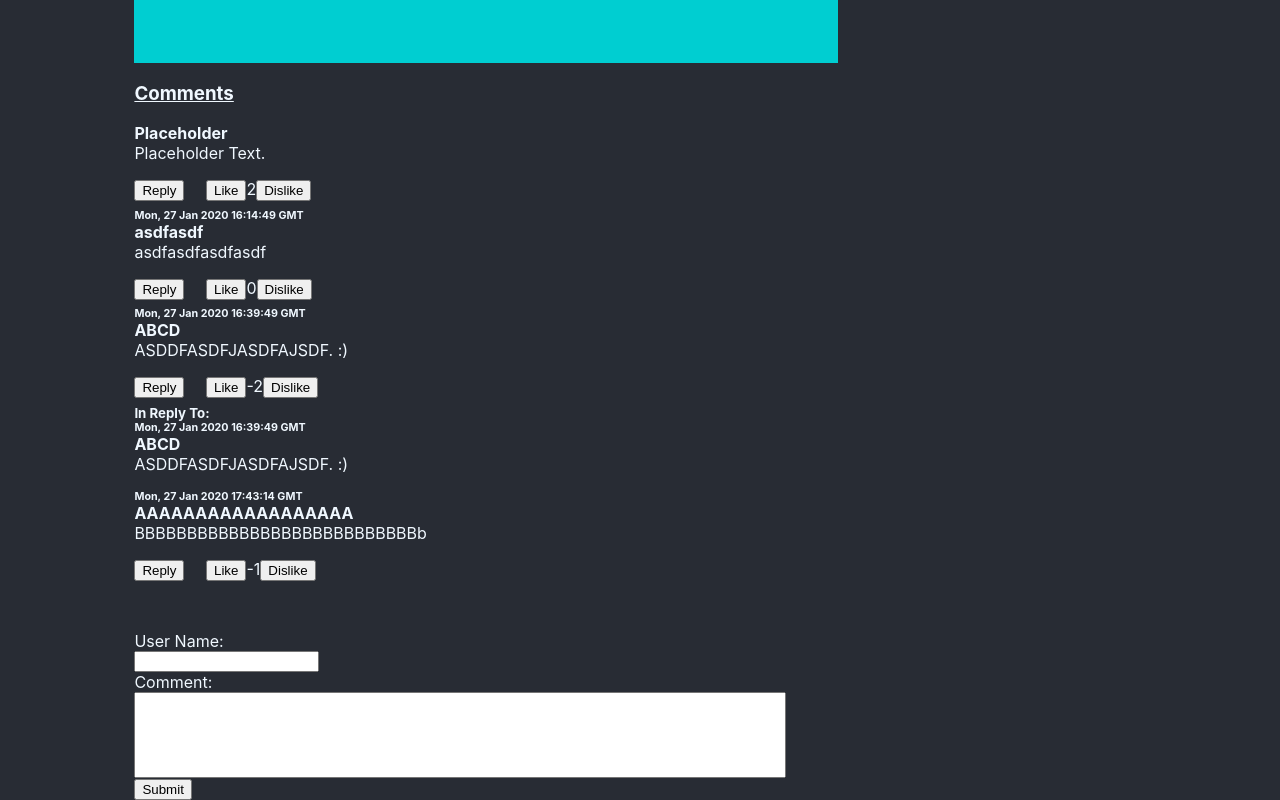
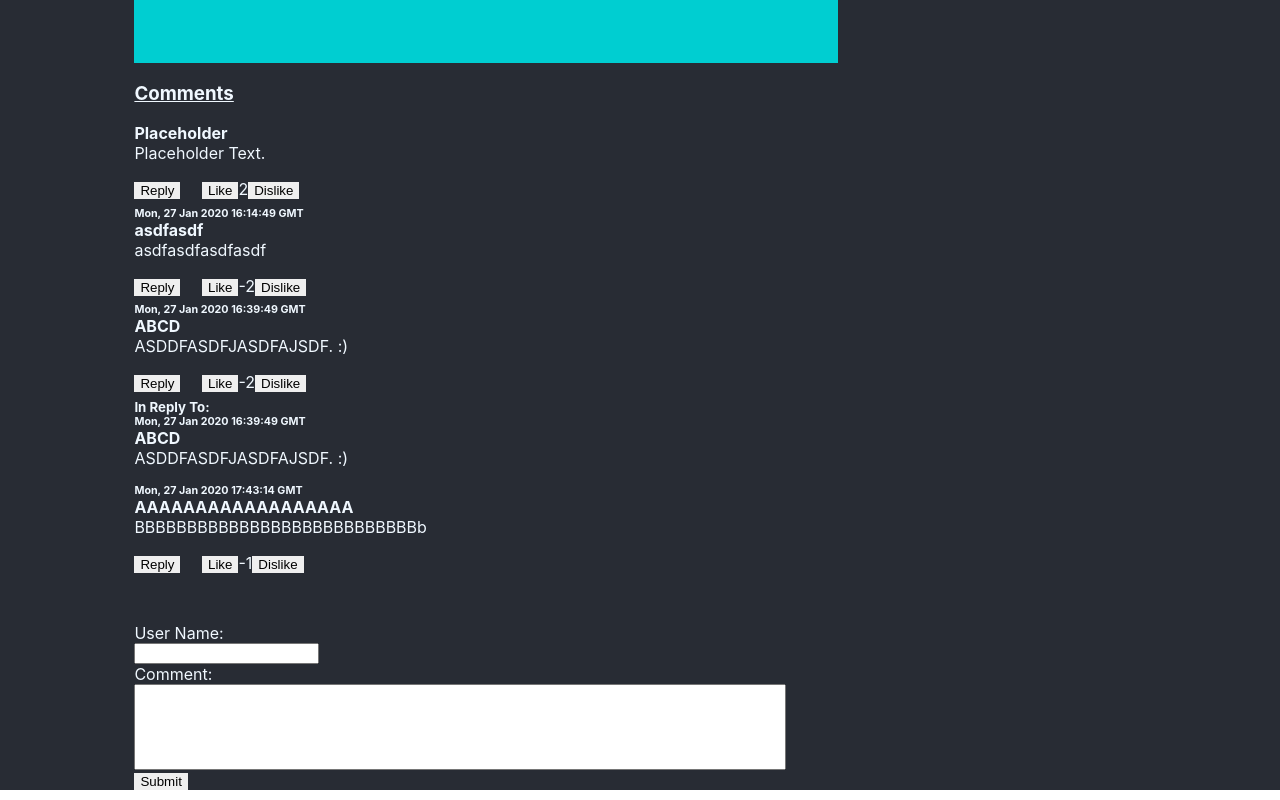
Before and after one commit to MJBackes/YouTubeClone, a React (Create React App) app: page / in a window 1280 px wide. Shown: the part 398-1198 px from the top of the page. Built offline with nearby package versions, Linux system fonts and the light colour scheme; no server answers; data requests are answered from the project's data file.

Commit message:
Added background colors to the like/dislike buttons when they are clicked.

```diff
--- a/src/Comment.css
+++ b/src/Comment.css
@@ -7,3 +7,6 @@ h4,h5,h6{
 .replyButton{
     margin-right: 3%;
 }
+button{
+    border:none;
+}
--- a/src/Comment.js
+++ b/src/Comment.js
@@ -31,14 +31,14 @@ const Comment = (props) => {
             <h6 className="commentPostTime">{props.comment.timeOfPost}</h6>
             <h4 className="userName">{props.comment.userName}</h4>
             <p className="commentBody">{props.comment.commentBody}</p>
-            <button  className="replyButton" onClick={() => props.setCommentToReplyTo(props.comment)}>Reply</button>
-            <button className="likeButton" onClick={() =>
+            <button className="replyButton" onClick={() => props.setCommentToReplyTo(props.comment)}>Reply</button>
+            <button  style={isLiked ? {backgroundColor: "#99ff99"} : {}} className="likeButton" onClick={() =>
             {
                 setIsLiked(!isLiked);
                 setIsDisliked(false);
             }}>Like</button>
             <span>{props.comment.totalLikes}</span>
-            <button className="dislikeButton" onClick={() =>
+            <button style={isDisliked ? {backgroundColor: "#ff9999"} : {}} className="dislikeButton" onClick={() =>
             {
                 setIsDisliked(!isDisliked);
                 setIsLiked(false);
@@ -57,13 +57,13 @@ const Comment = (props) => {
             <h4 className="userName">{props.comment.userName}</h4>
             <p className="commentBody">{props.comment.commentBody}</p>
             <button  className="replyButton" onClick={() => props.setCommentToReplyTo(props.comment)}>Reply</button>
-            <button className="likeButton" onClick={() =>
+            <button style={isLiked ? {backgroundColor: "#99ff99"} : {}} className="likeButton" onClick={() =>
             {
                 setIsLiked(!isLiked);
                 setIsDisliked(false);
             }}>Like</button>
             <span>{props.comment.totalLikes}</span>
-            <button className="dislikeButton" onClick={() =>
+            <button style={isDisliked ? {backgroundColor: "#ff9999"} : {}} className="dislikeButton" onClick={() =>
             {
                 setIsDisliked(!isDisliked);
                 setIsLiked(false);
--- a/src/db.json
+++ b/src/db.json
@@ -15,7 +15,7 @@
           "commentId": "GgnClrx8N2k-2",
           "userName": "asdfasdf",
           "commentBody": "asdfasdfasdfasdf",
-          "totalLikes": 0,
+          "totalLikes": -2,
           "parentCommentId": null,
           "timeOfPost": "Mon, 27 Jan 2020 16:14:49 GMT"
         },
```
